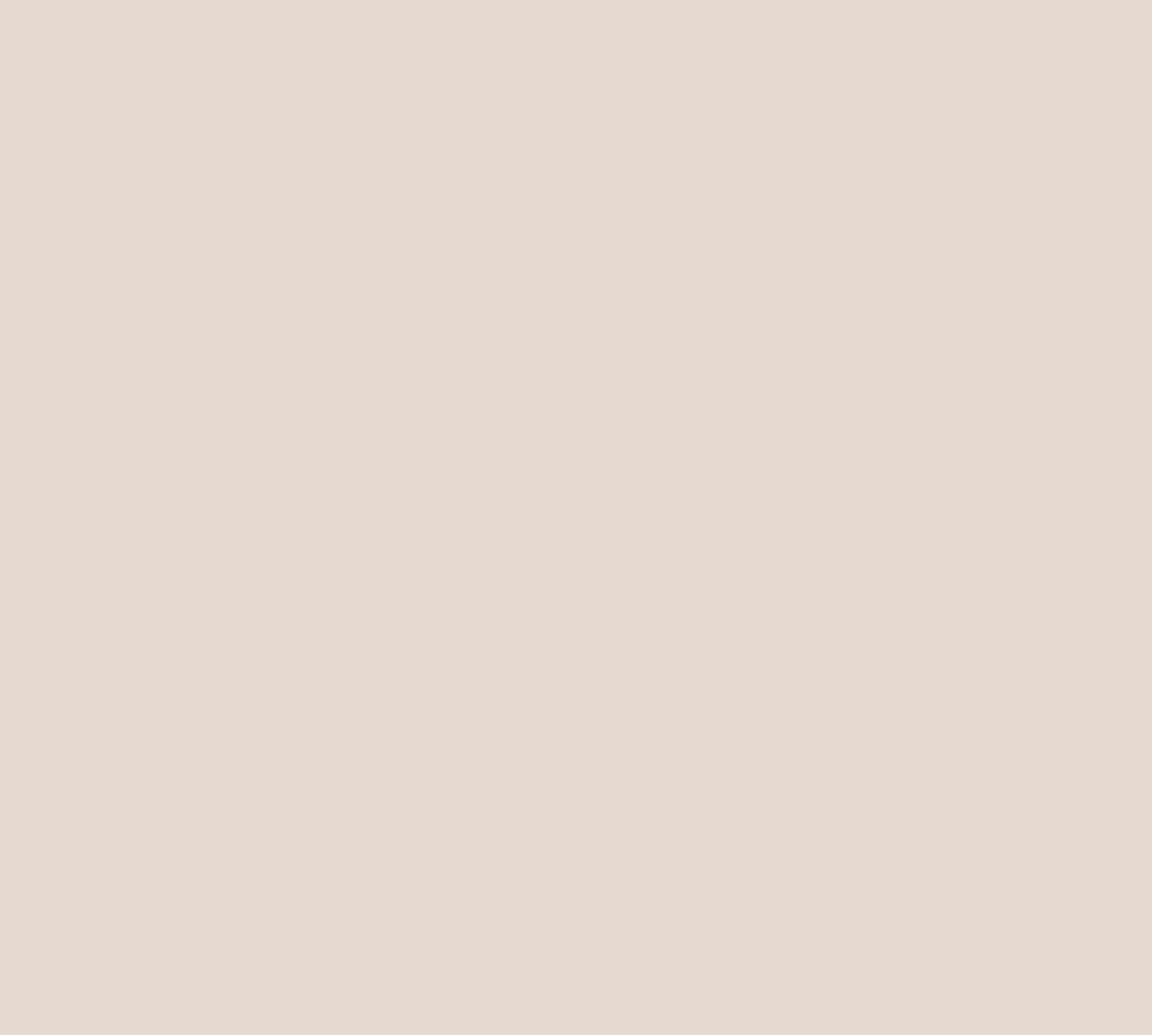
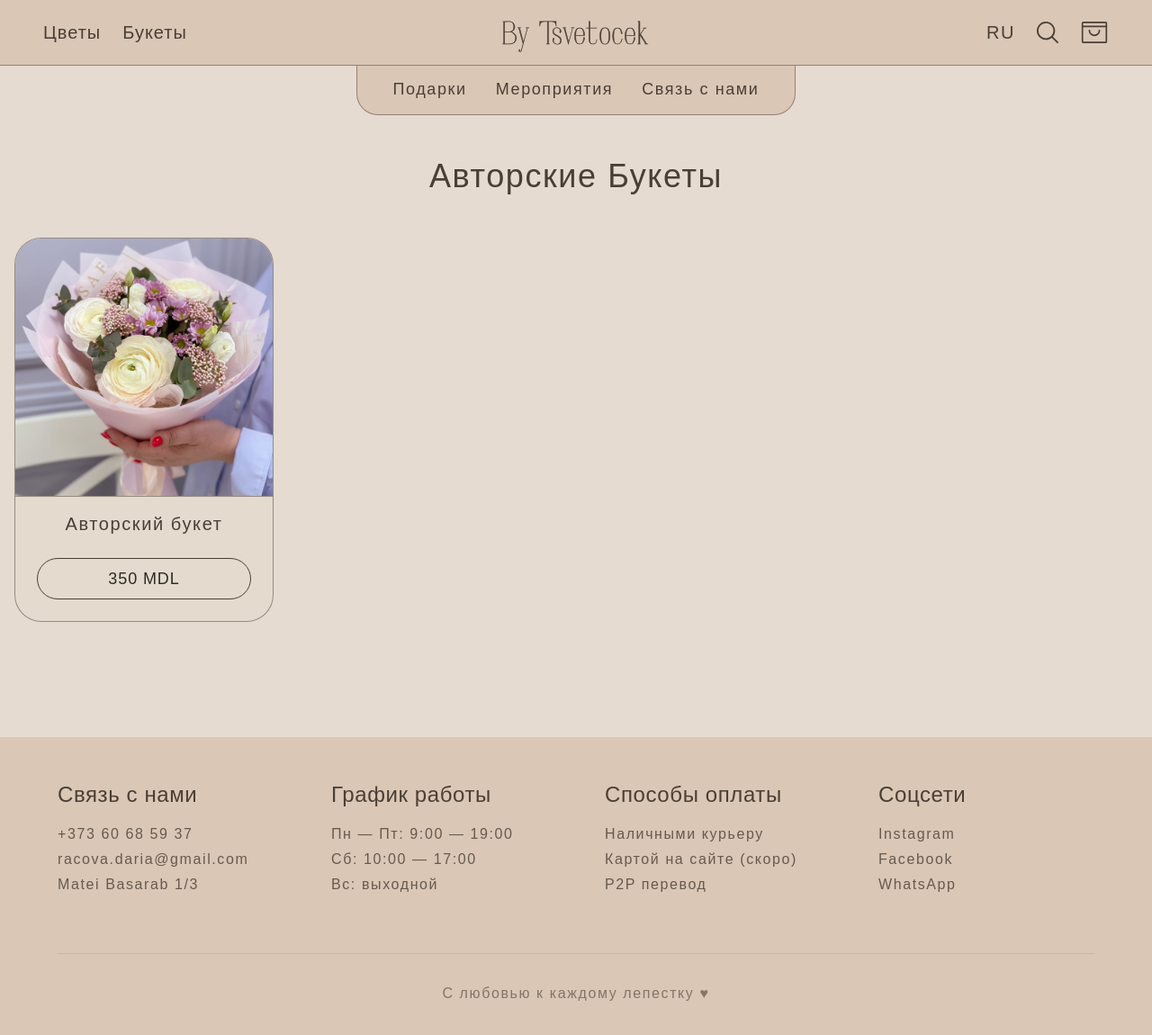
Before and after one commit to Arti-kuciuk/by_tsvetocek, a React (Vite) app: page /category/bouquets in a window 1280 px wide. Before the commit this address had no page. Shown: the top 1150 px of the page at 90% size. Before the commit the page ends 800 px from the top, so only its background shows below. Built offline with nearby package versions, Linux system fonts and the light colour scheme; a web font is replaced by a local one.

Commit message:
feat: dynamic categories, smart footer and cart clear function

```diff
--- /dev/null
+++ b/src/components/Footer.jsx
@@ -0,0 +1,69 @@
+import React from 'react';
+
+export default function Footer() {
+  return (
+    <footer className="bg-[#DAC7B6] text-[#4A3F35] py-12 px-6 md:px-16 mt-20">
+      <div className="max-w-7xl mx-auto">
+
+        {/* Сетка: 2 колонки на мобильном, 4 на десктопе */}
+        <div className="grid grid-cols-2 lg:grid-cols-4 gap-10 md:gap-16">
+
+          {/* Блок 1: Связь с нами */}
+          <div className="space-y-4">
+            <h3 className="text-2xl font-main tracking-wide">Связь с нами</h3>
+            <div className="flex flex-col space-y-1 text-xs md:text-base opacity-80">
+              <a href="tel:+37360685937" className="hover:opacity-100 transition-opacity">+373 60 68 59 37</a>
+              <a href="mailto:racova.daria@gmail.com" className="hover:opacity-100 transition-opacity">racova.daria@gmail.com</a>
+              <a
+                href="https://www.google.com/maps/search/?api=1&query=Matei+Basarab+1/3+Chisinau"
+                target="_blank"
+                rel="noopener noreferrer"
+                className="hover:opacity-100 transition-opacity"
+              >
+                Matei Basarab 1/3
+              </a>
+            </div>
+          </div>
+
+          {/* Блок 2: График работы */}
+          <div className="space-y-4">
+            <h3 className="text-2xl font-main tracking-wide">График работы</h3>
+            <div className="text-xs md:text-base opacity-80 space-y-1">
+              <p>Пн — Пт: 9:00 — 19:00</p>
+              <p>Сб: 10:00 — 17:00</p>
+              <p>Вс: выходной</p>
+            </div>
+          </div>
+
+          {/* Блок 3: Способы оплаты */}
+          <div className="space-y-4">
+            <h3 className="text-2xl font-main tracking-wide">Способы оплаты</h3>
+            <div className="text-xs md:text-base opacity-80 space-y-1">
+              <p>Наличными курьеру</p>
+              <p>Картой на сайте (скоро)</p>
+              <p>P2P перевод</p>
+            </div>
+          </div>
+
+          {/* Блок 4: Соцсети */}
+          <div className="space-y-4">
+            <h3 className="text-2xl font-main tracking-wide">Соцсети</h3>
+            <div className="flex flex-col space-y-1 text-xs md:text-base opacity-80">
+              <a href="#" className="hover:opacity-100 transition-opacity">Instagram</a>
+              <a href="#" className="hover:opacity-100 transition-opacity">Facebook</a>
+              <a href="#" className="hover:underline transition-opacity">WhatsApp</a>
+            </div>
+          </div>
+
+        </div>
+
+        {/* Нижняя подпись */}
+        <div className="mt-16 pt-8 border-t border-[#4A3F35]/10 text-center">
+          <p className="font-main text-[#4A3F35]/60 text-sm md:text-base">
+            С любовью к каждому лепестку ♥
+          </p>
+        </div>
+      </div>
+    </footer>
+  );
+}
--- a/src/components/Navbar.jsx
+++ b/src/components/Navbar.jsx
@@ -1,6 +1,6 @@
 import React, { useState, useEffect } from 'react';
 import { Link } from 'react-router-dom';
-import { useCart } from '../context/CartContext'; // Импортируем наш хук
+import { useCart } from '../context/CartContext';
 import MobileMenu from './Mobile_burger';
 
 export default function Navbar() {
@@ -45,13 +45,18 @@ export default function Navbar() {
 
         {/* Ссылки (десктоп) */}
         <div className="hidden md:flex gap-x-6 text-xl font-sn text-[#4A3F35]">
-          <Link to="/" className="hover:opacity-60 transition-opacity tracking-wider">Цветы</Link>
-          <Link to="/" className="hover:opacity-60 transition-opacity tracking-wider">Букеты</Link>
+          <Link to="/category/flowers" className="hover:opacity-60 transition-opacity tracking-wider">Цветы</Link>
+          <Link to="/category/bouquets" className="hover:opacity-60 transition-opacity tracking-wider">Букеты</Link>
         </div>
 
         {/* Логотип */}
         <div className="flex justify-center">
-          <Link to="/" className='text-4xl font-joliet select-none' style={{ WebkitTextStroke: '0.5px #4A3F35' }}>
+          <Link
+            to="/"
+            onClick={() => window.scrollTo({ top: 0, behavior: 'smooth' })}
+            className="text-4xl font-joliet select-none transition-opacity hover:opacity-70"
+            style={{ WebkitTextStroke: '0.5px #4A3F35' }}
+          >
             By Tsvetocek
           </Link>
         </div>
--- a/src/components/ProductCard.jsx
+++ b/src/components/ProductCard.jsx
@@ -5,11 +5,11 @@ export default function ProductCard({ image, title, price, onAdd }) {
     <div className="bg-[#E5DACE] rounded-[30px] border-[#4A3F35]/50 border-[1px] overflow-hidden flex flex-col w-full font-jolit text-[#4A3F35] md:max-w-[350px] h-full">
 
       {/* Контейнер для фото с закруглением */}
-      <div>
+      <div className="w-full aspect-square overflow-hidden rounded-t-xl bg-gray-50">
         <img
           src={image}
           alt={title}
-          className="w-full h-full object-cover"
+          className="w-full h-full object-cover transition-transform duration-500 hover:scale-105"
         />
       </div>
 
--- /dev/null
+++ b/src/data/products.json
@@ -0,0 +1,35 @@
+[
+    {
+      "id": "1",
+      "category": "flowers",
+      "title_ru": "Букет белых роз",
+      "title_ro": "Buchet de trandafiri albi",
+      "price": 500,
+      "image": "/flowers/roses.jpg",
+      "description_ru": "Классический букет из белоснежных роз.",
+      "description_ro": "Buchet clasic de trandafiri albi ca zăpada.",
+      "popular": true
+    },
+    {
+      "id": "2",
+      "category": "flowers",
+      "title_ru": "Красные тюльпаны",
+      "title_ro": "Lalele roșii",
+      "price": 350,
+      "image": "/flowers/tulips.jpg",
+      "description_ru": "Яркие весенние тюльпаны.",
+      "description_ro": "Lalele strălucitoare de primăvară.",
+      "popular": true
+    },
+    {
+      "id": "3",
+      "category": "bouquets",
+      "title_ru": "Авторский букет",
+      "title_ro": "Buchet autor",
+      "price": 350,
+      "image": "/bouquets/mix1.jpg",
+      "description_ru": "Авторский букет из различных цветов.",
+      "description_ro": "Buchet autor cu diferite flori.",
+      "popular": true
+    }
+  ]
--- a/src/main.jsx
+++ b/src/main.jsx
@@ -2,9 +2,18 @@ import React from 'react'
 import ReactDOM from 'react-dom/client'
 import { BrowserRouter, Routes, Route } from 'react-router-dom'
 import { CartProvider } from './context/CartContext'
+
+// Страницы
 import Home from './pages/Home'
 import CartPage from './pages/CartPage'
-import ScrollToTop from './components/ScrollToTop';
+import CategoryPage from './pages/CategoryPage'
+
+// Компоненты
+import ScrollToTop from './components/ScrollToTop'
+import Navbar from './components/Navbar'
+import Footer from './components/Footer'
+import SubNavbar from './components/SubNavbar'
+
 import './index.css'
 
 ReactDOM.createRoot(document.getElementById('root')).render(
@@ -12,10 +21,27 @@ ReactDOM.createRoot(document.getElementById('root')).render(
     <CartProvider>
       <BrowserRouter>
         <ScrollToTop />
-        <Routes>
-          <Route path="/" element={<Home />} />
-          <Route path="/cart" element={<CartPage />} />
-        </Routes>
+
+        {/* Оболочка приложения для правильного прижатия футера */}
+        <div className="flex flex-col min-h-screen">
+
+          <Navbar />
+
+          <SubNavbar />
+
+          {/* flex-grow заставляет этот блок занимать все свободное место,
+              выталкивая футер вниз, если контента мало */}
+          <main className="">
+            <Routes>
+              <Route path="/" element={<Home />} />
+              <Route path="/cart" element={<CartPage />} />
+              <Route path="/category/:categoryName" element={<CategoryPage />} />
+            </Routes>
+          </main>
+
+          <Footer />
+        </div>
+
       </BrowserRouter>
     </CartProvider>
   </React.StrictMode>,
--- a/src/pages/CartPage.jsx
+++ b/src/pages/CartPage.jsx
@@ -67,9 +67,22 @@ ${cartItems.map(item => `• ${item.title} x${item.quantity} — ${item.price *
 
         {/* Левая часть: Список товаров */}
         <div className="flex-1">
-          <Link to="/" className="text-[#4A3F35] text-sm tracking-[0.2em] mb-12 inline-block">
-            ← Назад к покупкам
-          </Link>
+          <div className="flex justify-between items-center mb-12">
+            <Link to="/" className="text-[#4A3F35] text-sm tracking-[0.2em]">
+              ← Назад к покупкам
+            </Link>
+
+            {cartItems.length > 0 && (
+              <button
+                onClick={() => {
+                  if(window.confirm("Очистить корзину?")) clearCart();
+                }}
+                className="text-[#4A3F35]/40 text-[10px] uppercase tracking-[0.2em] hover:text-red-800 transition-colors border-b border-transparent hover:border-red-800/20 pb-0.5"
+              >
+                Очистить всё
+              </button>
+            )}
+          </div>
 
           <div className="space-y-8 mt-4">
             {cartItems.length === 0 ? (
--- /dev/null
+++ b/src/pages/CategoryPage.jsx
@@ -0,0 +1,48 @@
+import React from 'react';
+import { useParams } from 'react-router-dom';
+import products from '../data/products.json';
+import ProductCard from '../components/ProductCard';
+import { useCart } from '../context/CartContext';
+
+export default function CategoryPage() {
+  const { categoryName } = useParams(); // Получаем 'flowers' или 'bouquets' из URL
+  const { addToCart } = useCart();
+
+  // Фильтруем товары по категории
+  const filteredProducts = products.filter(item => item.category === categoryName);
+
+  // Заголовок страницы в зависимости от категории
+  const titles = {
+    flowers: "Свежие цветы",
+    bouquets: "Авторские букеты",
+    events: "Оформление мероприятий"
+  };
+
+  return (
+    <div className="max-w-7xl mx-auto px-4 py-12">
+      <h1 className="text-4xl font-main mb-12 text-center capitalize">
+        {titles[categoryName] || "Каталог"}
+      </h1>
+
+      <div className="grid grid-cols-2 lg:grid-cols-4 gap-8">
+        {filteredProducts.map(product => (
+          <ProductCard
+            key={product.id}
+            image={product.image}
+            title={product.title_ru}
+            price={product.price}
+            onAdd={() => addToCart({
+              title: product.title_ru,
+              price: product.price,
+              image: product.image
+            })}
+          />
+        ))}
+      </div>
+
+      {filteredProducts.length === 0 && (
+        <p className="text-center opacity-50">В этой категории пока нет товаров.</p>
+      )}
+    </div>
+  );
+}
```
Also changed, not shown: src/pages/Home.jsx (+11 -23 lines), public/bouquets/mix1.jpg (added).
